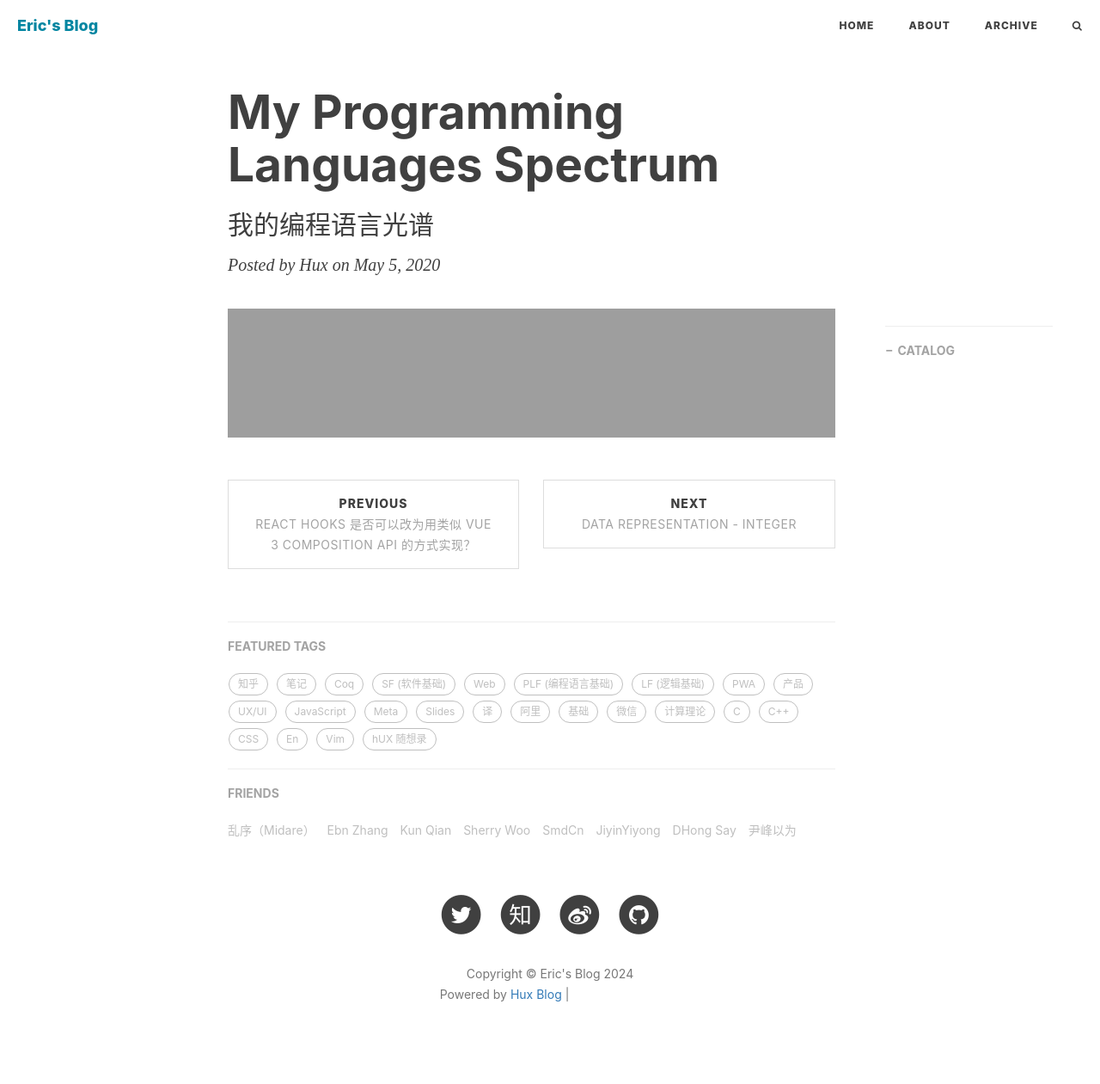
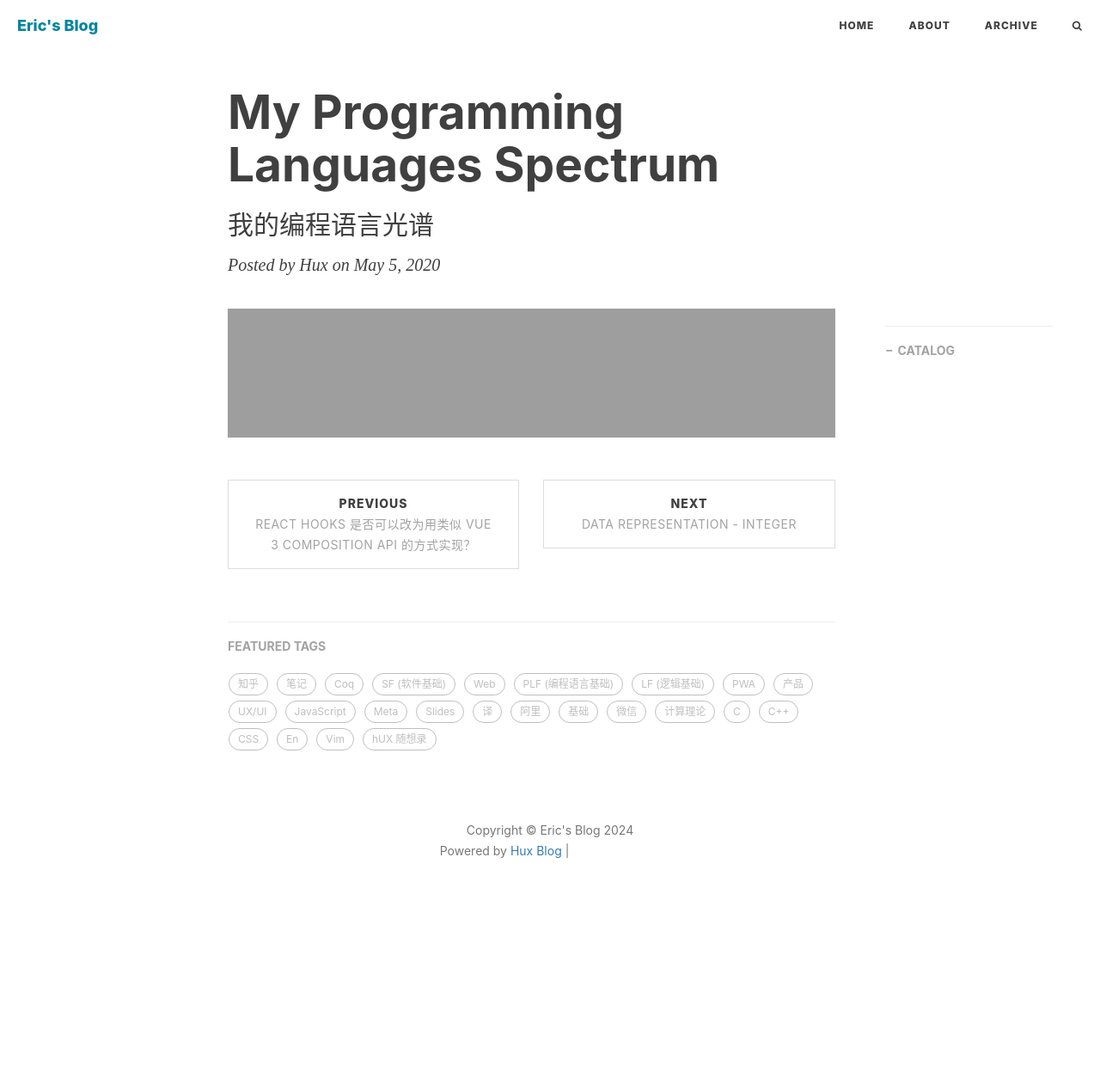
Before and after one commit to erix-yang/erix-yang.github.io, a Jekyll site: the page built from _posts/hidden/2020-05-05-pl-chart.md, in a window 1280 px wide. Shown: the whole page at 86% size. Built offline with Jekyll 4.4.1, drawn with Linux system fonts in a browser that asks for light colours; nearby versions of some CDN libraries; comment, search, counter and statistics services are not loaded; after the commit the page ends 1094 px from its top, so only the background shows below that; grey boxes are pictures that could not be loaded.

Commit message:
Update _config.yml

```diff
--- a/_config.yml
+++ b/_config.yml
@@ -13,10 +13,10 @@
 
 # SNS settings
 RSS: false
-weibo_username: huxpro
-zhihu_username: huxpro
-github_username: huxpro
-twitter_username: huxpro
+#weibo_username: huxpro
+#zhihu_username: huxpro
+#github_username: huxpro
+#twitter_username: huxpro
 #facebook_username:  huxpro
 #linkedin_username:  firstname-lastname-idxxxx
 
@@ -74,8 +74,8 @@
 
 # Sidebar settings
 sidebar: true # whether or not using Sidebar.
-sidebar-about-description: "要做一个有 swag 的程序员 <br> React Team @ Meta"
-sidebar-avatar: https://github.com/Huxpro.png # use absolute URL, seeing it's used in both `/` and `/about/`
+sidebar-about-description: "Keep Learning <br> Master @ Southeast University <br> SDE @ NARI Technology Co., Ltd  <br> Master @ UBC <br> Research Assistant @ UBC"
+sidebar-avatar: AvatarGithub.jpeg
 
 # Featured Tags
 featured-tags: true # whether or not using Feature-Tags
@@ -87,16 +87,3 @@
 
 # MathJax rendering for layout:page (e.g. post preview)
 page-mathjax: false
-
-# Friends
-friends:
-  [
-    { title: "乱序（Midare）", href: "http://mida.re/" },
-    { title: "Ebn Zhang", href: "https://ebnbin.dev/" },
-    { title: "Kun Qian", href: "http://kunq.me" },
-    { title: "Sherry Woo", href: "https://sherrywoo.me/" },
-    { title: "SmdCn", href: "http://blog.smdcn.net" },
-    { title: "JiyinYiyong", href: "http://tiye.me/" },
-    { title: "DHong Say", href: "http://dhong.co" },
-    { title: "尹峰以为", href: "http://ingf.github.io/" },
-  ]
```
